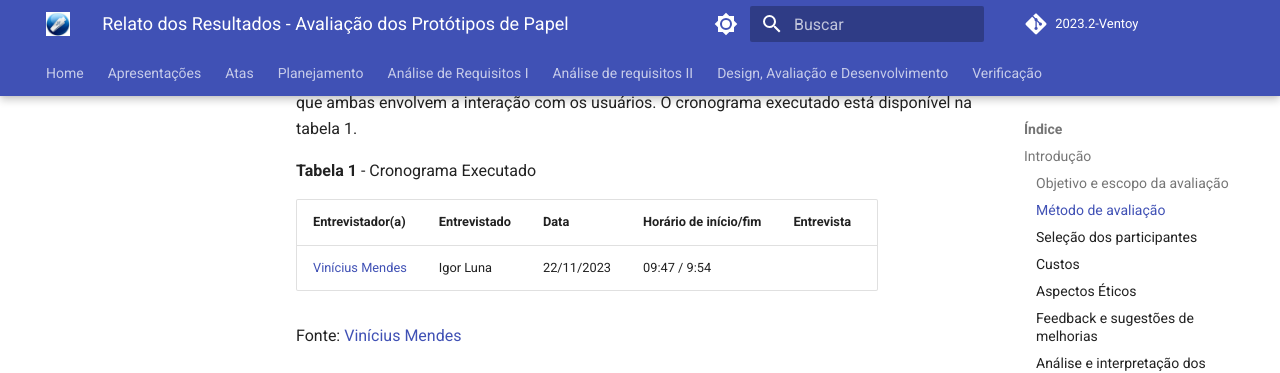
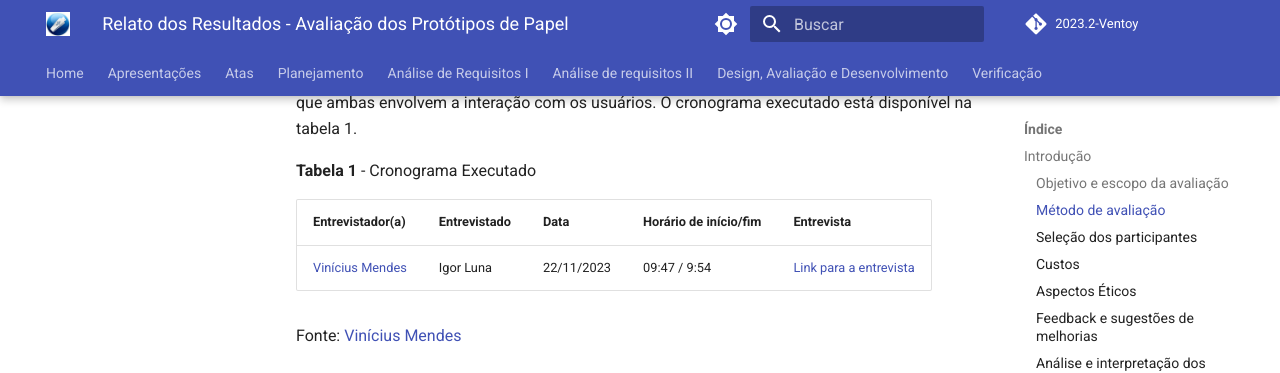
Before and after one commit to Interacao-Humano-Computador/2023.2-Ventoy, an MkDocs documentation site: the page built from docs/DAD/nivel2/prototipoDePapel/resultado_comecar-usar-ventoy.md, in a window 1280 px wide and 900 px high, scrolled down 928 px. Shown: the top 373 px of the window. Built offline with MkDocs 1.6.1 and Material for MkDocs 9.7.7, drawn with Linux system fonts in a browser that asks for light colours; comment, search, counter and statistics services are not loaded.

Commit message:
Update resultado_comecar-usar-ventoy.md

```diff
--- a/docs/DAD/nivel2/prototipoDePapel/resultado_comecar-usar-ventoy.md
+++ b/docs/DAD/nivel2/prototipoDePapel/resultado_comecar-usar-ventoy.md
@@ -22,7 +22,7 @@ O Método seguiu o [planejamento](https://github.com/Interacao-Humano-Computado
 
 | Entrevistador(a) | Entrevistado | Data | Horário de início/fim | Entrevista|
 |------------------|--------------|------|----------------------|----------|
-| [Vinícius Mendes](https://github.com/yabamiah) | Igor Luna | 22/11/2023 | 09:47 / 9:54 | |
+| [Vinícius Mendes](https://github.com/yabamiah) | Igor Luna | 22/11/2023 | 09:47 / 9:54 | [Link para a entrevista](https://youtu.be/6PR9nO--088) |
 
 Fonte: [Vinícius Mendes](https://github.com/yabamiah)
 
```
